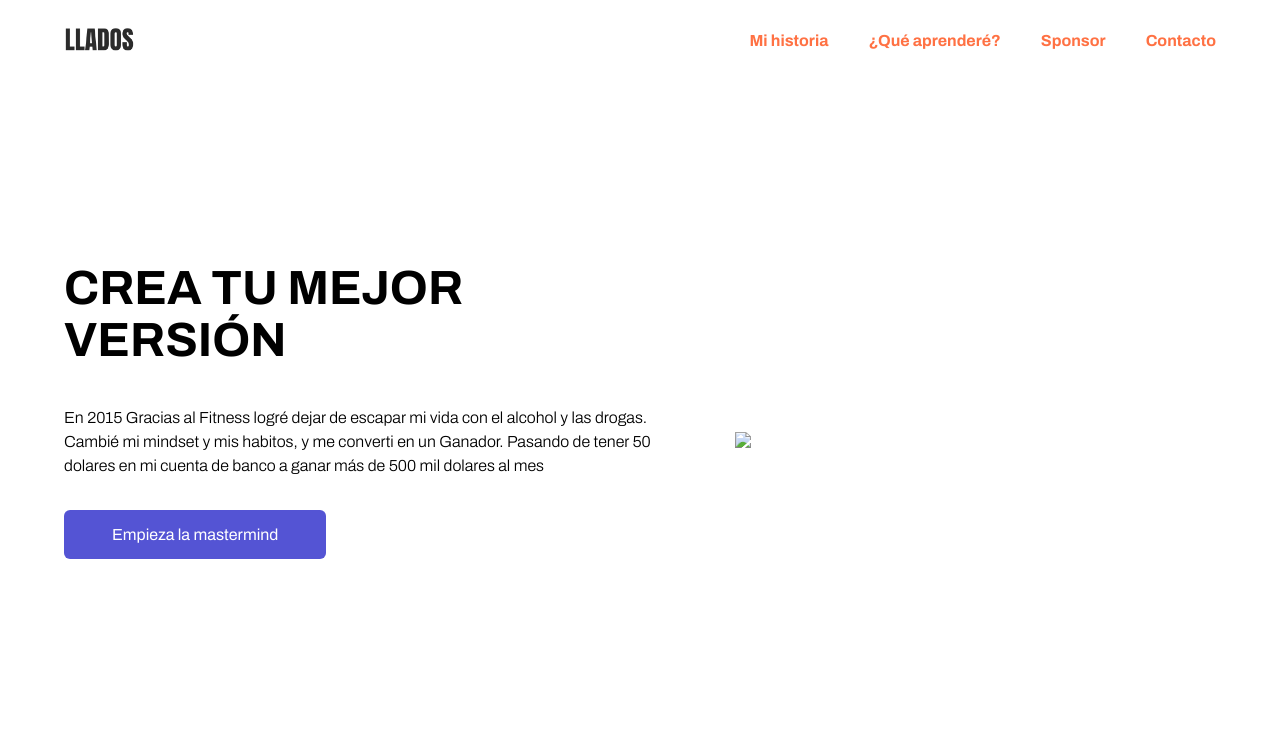
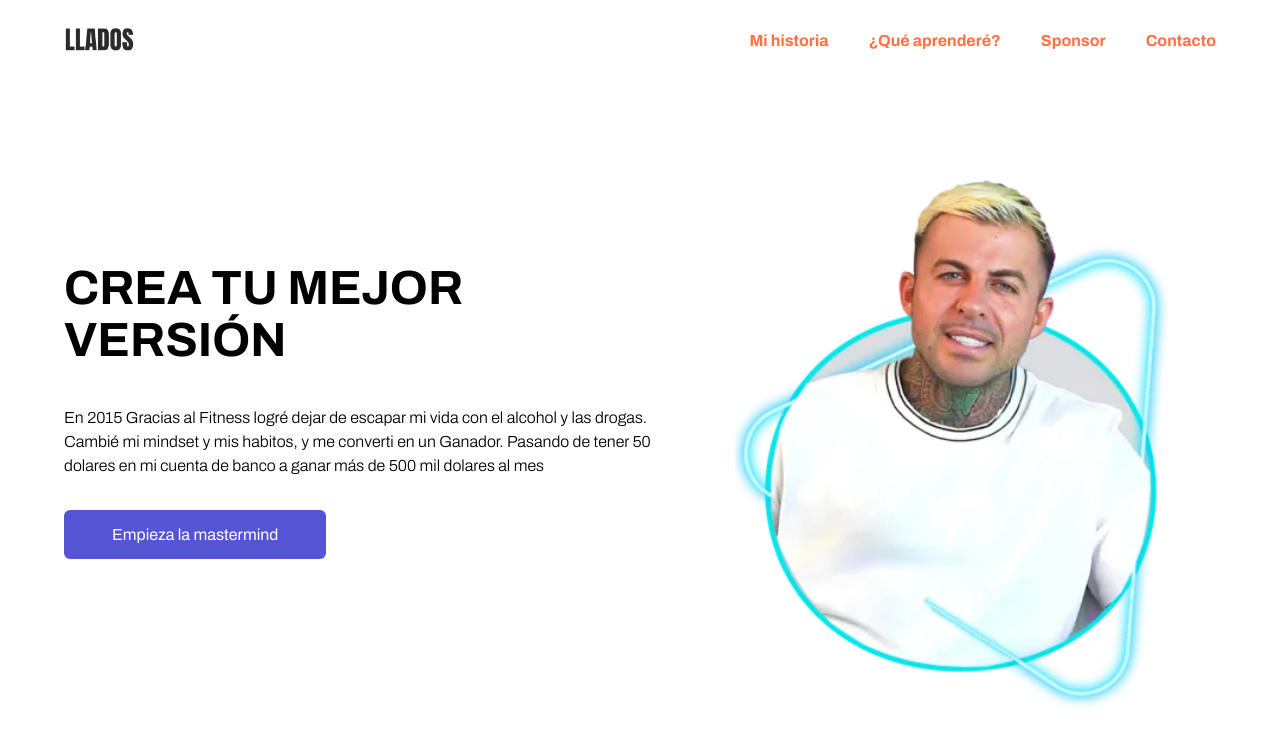
Before and after one commit to Doisaac/llados-responsive-webpage, a plain HTML site: page index.html in a window 1280 px wide. Shown: the top 744 px of the page. Drawn offline with Linux system fonts and the light colour scheme; the site is published under a folder, as on GitHub Pages, so addresses that start at the root find nothing.

Commit message:
Image path fixed

```diff
--- a/index.html
+++ b/index.html
@@ -63,7 +63,7 @@
     </article>
 
     <figure class="hero-figure">
-      <img class="hero-img" src="/assets/llados-logo.png">
+      <img class="hero-img" src="assets/llados-logo.png">
     </figure>
 
   </section>
```
